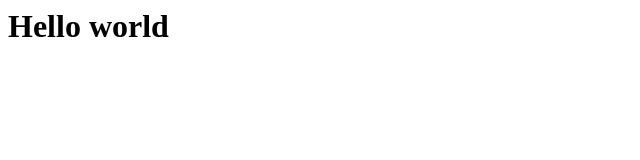
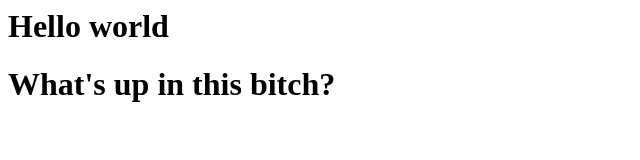
Before and after one commit to andreaschrysopoulos/welcome, a plain HTML site: page index.html in a window 1280 px wide. Shown: the whole page, without its empty margins (0-640 px from the left). Drawn offline with Linux system fonts and the light colour scheme.

Commit message:
Update index.html

```diff
--- a/index.html
+++ b/index.html
@@ -1 +1,2 @@
 <h1>Hello world</h1>
+<h1>What's up in this bitch?</h1>
```
